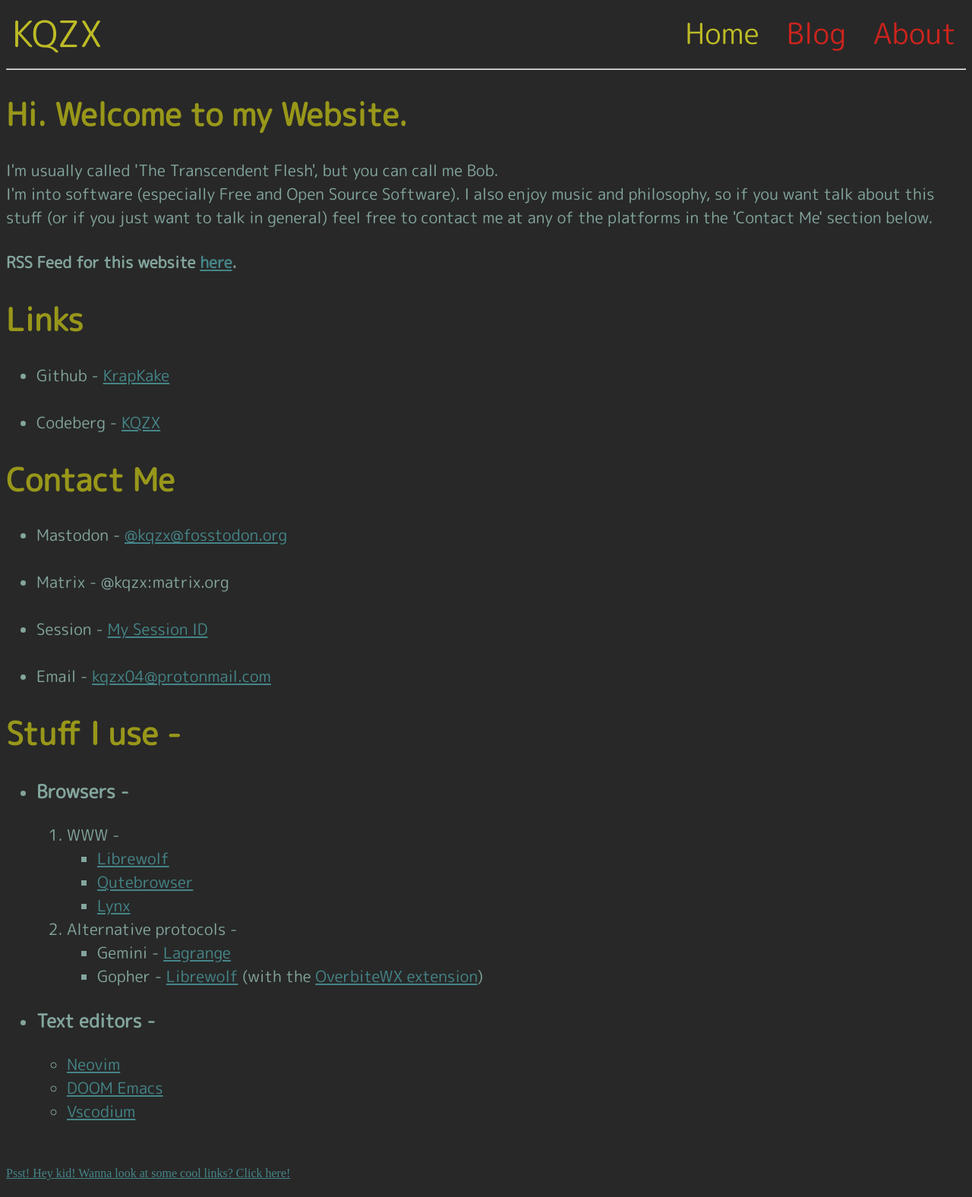
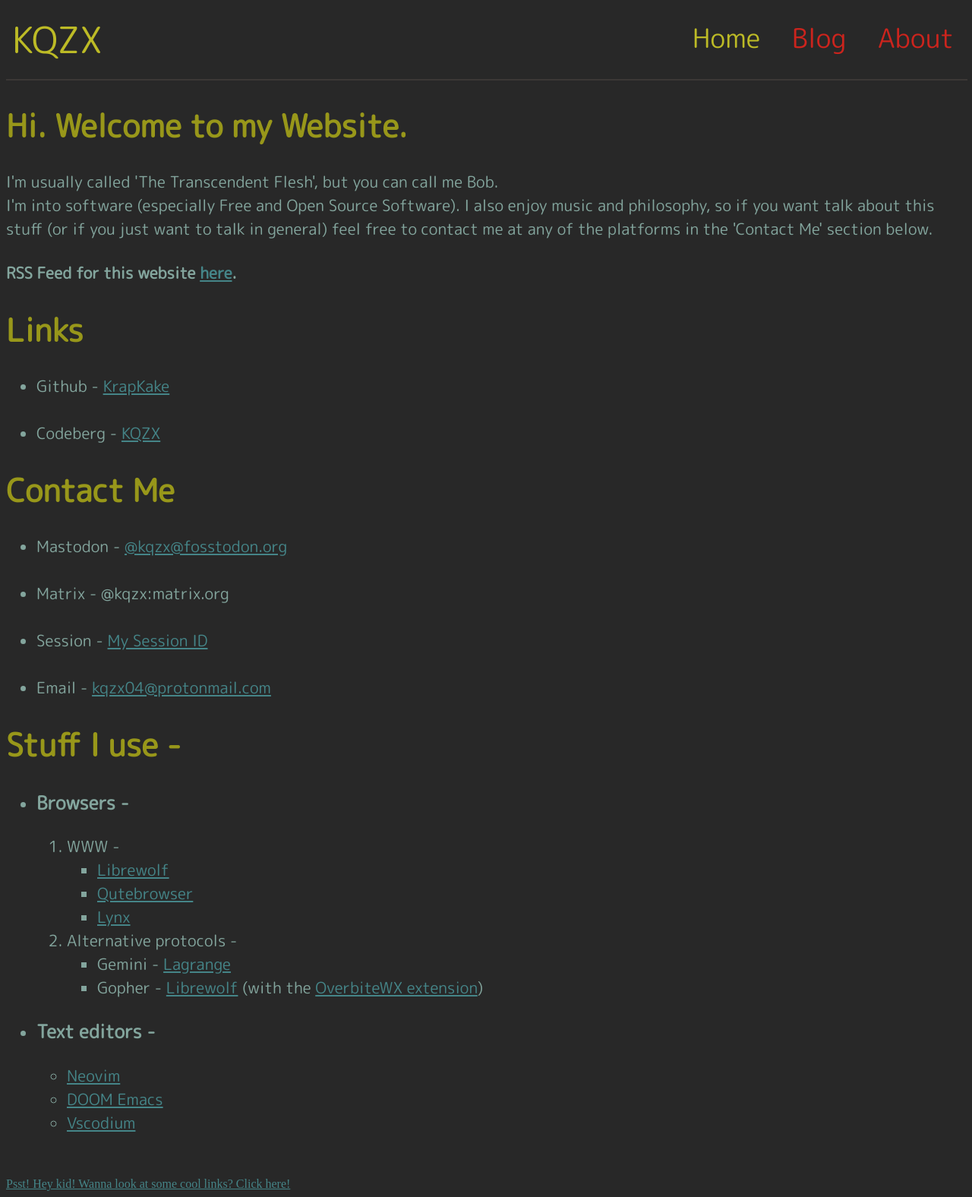
Before and after one commit to KrapKake/Website, a Jekyll site: the page built from index.html, in a window 1280 px wide. Shown: the whole page at 76% size. Built offline with Jekyll 4.4.1, drawn with Linux system fonts in a browser that asks for light colours.

Commit message:
Minor style changes

```diff
--- a/_layouts/default.html
+++ b/_layouts/default.html
@@ -12,7 +12,7 @@
       <a href="/" id="kqzx">KQZX</a>
       <div class="header">{% include header.html %}</div>
     </div>
-    <hr>
+    <hr color="#3c3836" style="width: 100%;">
     {{ content }}
   </body>
 </html>
--- a/_sass/main.scss
+++ b/_sass/main.scss
@@ -1,18 +1,18 @@
 @import url('https://fonts.googleapis.com/css2?family=M+PLUS+Rounded+1c&display=swap');
 
 .current {
-    padding-left: 0.8rem;
-    padding-right: 0.8rem;
+    padding-left: 1rem;
+    padding-right: 1rem;
     color: green;
-    font-size: 2.4rem;
+    font-size: 2.2rem;
     text-decoration: none;
     color: #bdbb26;
     font-family: 'M PLUS Rounded 1c', sans-serif;
 }
 .general {
-    padding-left: 0.8rem;
-    padding-right: 0.8rem;
-    font-size: 2.4rem;
+    padding-left: 1rem;
+    padding-right: 1rem;
+    font-size: 2.2rem;
     text-decoration: none;
     color: #cc241d;
     font-family: 'M PLUS Rounded 1c', sans-serif;
@@ -42,5 +42,6 @@
     padding-top: 0.5rem;
 }
 .title {
-    padding-bottom: 4.6rem;
+    padding-bottom: 5rem;
+    padding-top: 0.5rem;
 }
```
Also changed, not shown: 9 other files.
